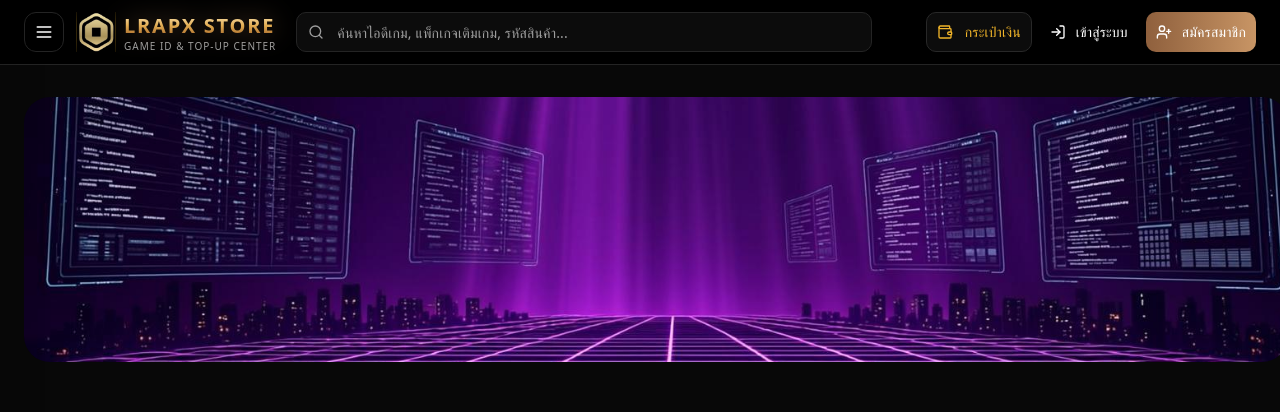
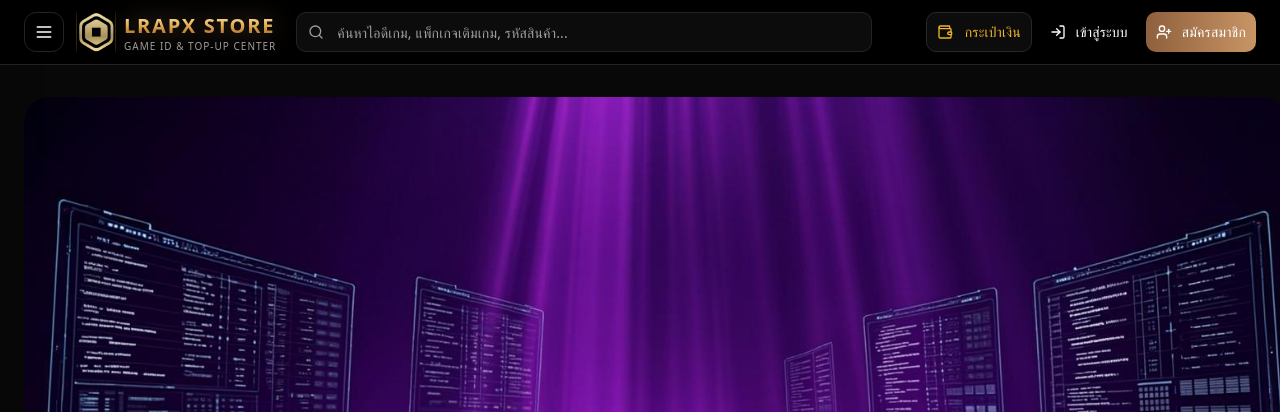
Before and after one commit to fithub466-cyber/lrapx-store-new, a Next.js app: page / in a window 1280 px wide. Shown: the top 412 px of the page. Built offline with nearby package versions, Linux system fonts and the light colour scheme; no server answers; the database is empty.

Commit message:
Fit hero banner frame to uploaded image ratio

```diff
--- a/src/components/home.tsx
+++ b/src/components/home.tsx
@@ -187,11 +187,15 @@ function MarqueeProductCard({ p }: { p: Product }) {
 
 function Hero({ settings, loading }: { settings: Record<string, string>; loading: boolean }) {
   const image = settings.hero_background_image || '/images/hero-banner.png';
+  const [imageAspectRatio, setImageAspectRatio] = useState<number | null>(null);
 
   return (
     <section className="relative w-full bg-transparent pt-5 pb-8 sm:pt-7 sm:pb-10 lg:pt-8 lg:pb-12">
       <div className="mx-auto w-full max-w-7xl px-4 sm:px-6">
-        <div className="relative mx-auto aspect-[100/35] w-[calc(100%+24px)] overflow-hidden rounded-[18px] bg-transparent sm:aspect-[100/21] sm:w-[calc(100%+32px)] sm:rounded-[26px]">
+        <div
+          className="relative mx-auto w-[calc(100%+24px)] overflow-hidden rounded-[18px] bg-transparent sm:w-[calc(100%+32px)] sm:rounded-[26px]"
+          style={{ aspectRatio: imageAspectRatio ?? '100 / 35' }}
+        >
         {!loading && (
           <div className="shine-sweep shine-target-hero absolute inset-0 overflow-hidden rounded-[18px] sm:rounded-[26px]" style={{ borderRadius: 18, clipPath: "inset(0 round 18px)" }}>
             <span className="shine-sweep-overlay" aria-hidden="true" />
@@ -199,8 +203,14 @@ function Hero({ settings, loading }: { settings: Record<string, string>; loading
               key={image}
               src={image}
               alt="LrapX Store"
-              className="absolute inset-0 h-full w-full object-cover object-center"
+              className="absolute inset-0 h-full w-full object-contain"
               style={{ borderRadius: 18, clipPath: "inset(0 round 18px)" }}
+              onLoad={(event) => {
+                const { naturalWidth, naturalHeight } = event.currentTarget;
+                if (naturalWidth > 0 && naturalHeight > 0) {
+                  setImageAspectRatio(naturalWidth / naturalHeight);
+                }
+              }}
               fetchPriority="high"
               decoding="async"
             />
```
